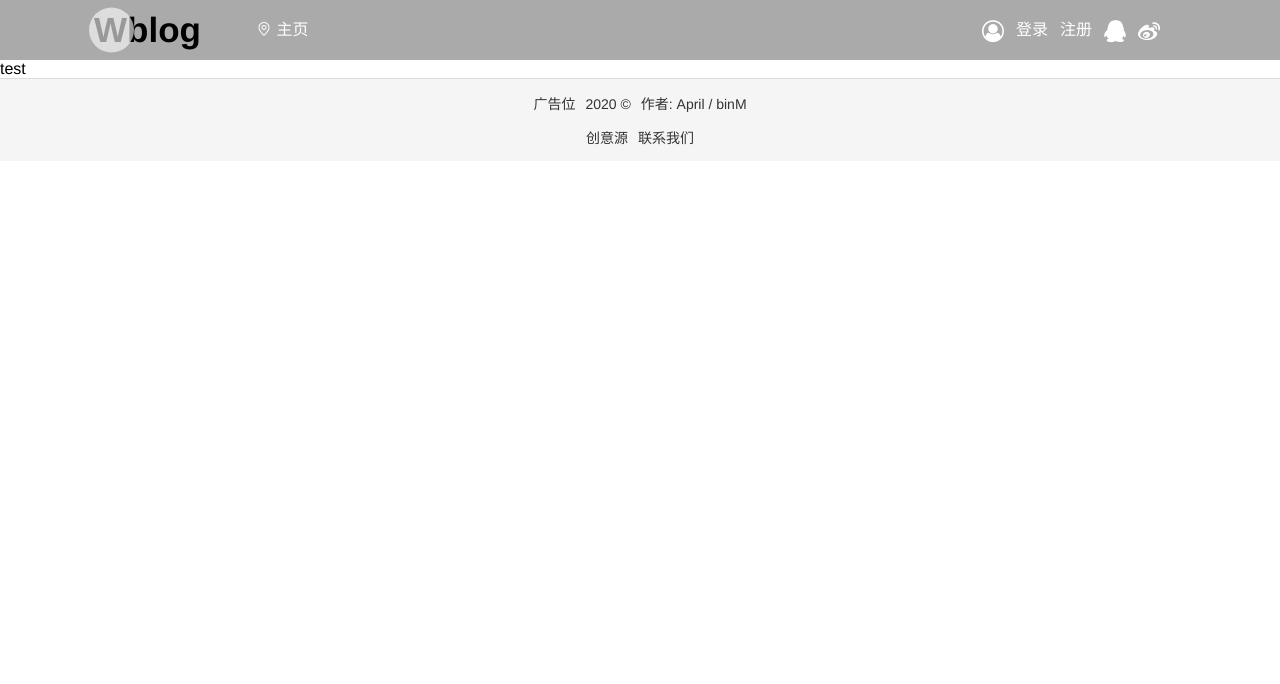
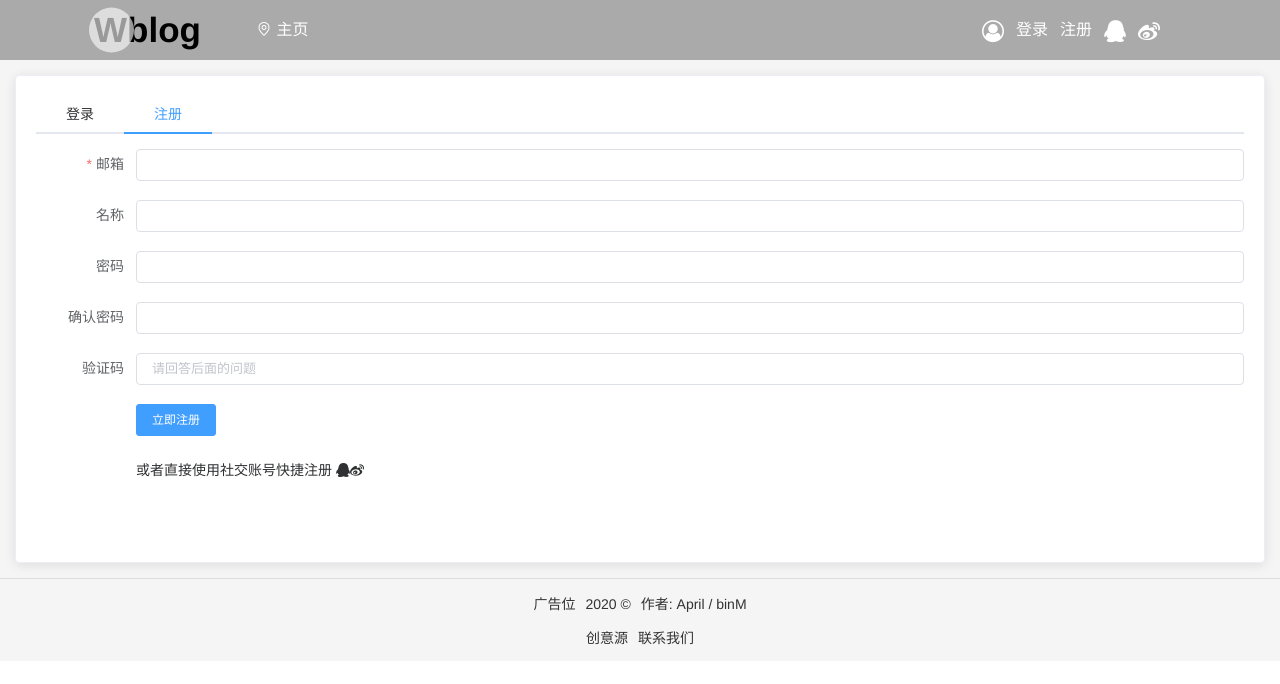
Before and after one commit to Aprilwyh/projects, a Vue app in the folder Wblog/: page /#/register in a window 1280 px wide. Shown: the top 684 px of the page. Built offline with nearby package versions, Linux system fonts and the light colour scheme.

Commit message:
完善登录/注册页

```diff
--- /dev/null
+++ b/Wblog/src/components/container.vue
@@ -0,0 +1,72 @@
+<template>
+  <div class="container">
+    <el-card class="box-card">
+      <div slot="header" class="clearfix">
+        <el-tabs v-model="activeName" @tab-click="handleClick">
+          <el-tab-pane label="登录" name="login">
+            <login></login>
+          </el-tab-pane>
+          <el-tab-pane label="注册" name="register">
+            <register></register>
+          </el-tab-pane>
+        </el-tabs>
+      </div>
+    </el-card>
+  </div>
+</template>
+<script>
+import login from "./login";
+import register from "./register";
+export default {
+  data() {
+    return {
+      activeName: this.$route.name
+    };
+  },
+  watch: {
+    $route(to, from) {
+      if (to.name === "login" || to.name === "register") {
+        this.activeName = to.name;
+      }
+    }
+  },
+  methods: {
+    handleClick(tab) {
+      if (tab.name === "login") {
+        this.$router.push({
+          name: "login"
+        });
+      } else if (tab.name === "register") {
+        this.$router.push({
+          name: "register"
+        });
+      }
+    }
+  },
+  components: {
+    login,
+    register
+  }
+};
+</script>
+<style lang="less" scoped>
+.container {
+  padding: 15px;
+  background-color: #f5f5f5;
+  /deep/ .el-card__header {
+    border-bottom: none;
+    font-size: 18px;
+  }
+  /deep/ .el-tabs__item {
+    margin-left: 30px;
+    padding: 0 30px;
+  }
+  /deep/ .el-tabs__item:last-child {
+    margin-left: 0px;
+  }
+  /deep/ .el-tabs__active-bar {
+    padding-left: 30px !important;
+    padding-right: 30px !important;
+  }
+}
+</style>
--- a/Wblog/src/components/header.vue
+++ b/Wblog/src/components/header.vue
@@ -30,7 +30,7 @@
 
 <script>
 export default {
-  name: "header"
+  name: "myHeader"
 };
 </script>
 
@@ -66,6 +66,9 @@ export default {
           color: #fff;
           display: inline-block;
         }
+        a:hover {
+          text-shadow: 0 0 5px #000;
+        }
       }
       .user {
         line-height: 60px;
@@ -75,6 +78,10 @@ export default {
           margin: 0 6px;
           color: #fff;
           display: inline-block;
+        }
+        i:hover,
+        a:hover {
+          color: rgba(0, 0, 0, 0.3);
         }
         i {
           font-size: 22px;
--- a/Wblog/src/components/login.vue
+++ b/Wblog/src/components/login.vue
@@ -1,53 +1,63 @@
 <template>
-  <div class="container">
-    <el-card class="box-card">
-      <div slot="header" class="clearfix">
-        <el-tabs v-model="activeName" @tab-click="handleClick">
-          <el-tab-pane label="登录" name="first">denglu</el-tab-pane>
-          <el-tab-pane label="注册" name="second">
-            <v-register></v-register>
-          </el-tab-pane>
-        </el-tabs>
-      </div>
-    </el-card>
-  </div>
+  <el-form
+    :model="ruleForm"
+    status-icon
+    :rules="rules"
+    ref="ruleForm"
+    label-width="100px"
+    class="demo-ruleForm"
+    size="small"
+  >
+    <el-form-item label="邮箱" prop="email">
+      <el-input v-model="ruleForm.email"></el-input>
+    </el-form-item>
+    <el-form-item label="密码" prop="pass">
+      <el-input type="password" v-model="ruleForm.pass" auto-complete="off"></el-input>
+    </el-form-item>
+    <el-form-item>
+      <el-button type="primary" @click="submitForm('ruleForm')">立即登录</el-button>
+      <span>忘记密码?</span>
+    </el-form-item>
+    <el-form-item>
+      或者使用社交账号登入
+      <i class="fa fa-qq"></i>
+      <i class="fa fa-weibo"></i>
+    </el-form-item>
+  </el-form>
 </template>
 <script>
 export default {
-  name: "login",
   data() {
     return {
-      activeName: "second"
+      ruleForm: {
+        email: "",
+        pass: ""
+      },
+      rules: {
+        email: [
+          { required: true, message: "请输入邮箱地址", trigger: "blur" },
+          {
+            type: "email",
+            message: "请输入正确的邮箱地址",
+            trigger: "blur,change"
+          }
+        ],
+        pass: [{ required: true, message: "请输入密码", trigger: "blur" }]
+      }
     };
   },
   methods: {
-    handleClick(tab, event) {
-      console.log(tab, event);
+    submitForm(formName) {
+      this.$refs[formName].validate(valid => {
+        if (valid) {
+          alert("submit!");
+        } else {
+          console.log("error submit!!");
+          return false;
+        }
+      });
     }
   },
-  components: {
-    "v-register": () => import("./register")
-  }
+  components: {}
 };
 </script>
-<style lang="less" scoped>
-.container {
-  padding: 15px;
-  background-color: #f5f5f5;
-  /deep/ .el-card__header {
-    border-bottom: none;
-    font-size: 18px;
-  }
-  /deep/ .el-tabs__item {
-    margin-left: 30px;
-    padding: 0 30px;
-  }
-  /deep/ .el-tabs__item:last-child {
-    margin-left: 0px;
-  }
-  /deep/ .el-tabs__active-bar {
-    padding-left: 30px !important;
-    padding-right: 30px !important;
-  }
-}
-</style>
--- a/Wblog/src/components/main.vue
+++ b/Wblog/src/components/main.vue
@@ -7,7 +7,7 @@
         <el-tab-pane label="分享" name="third"></el-tab-pane>
         <el-tab-pane label="讨论" name="fourth"></el-tab-pane>
         <el-tab-pane label="建议" name="fifth"></el-tab-pane>
-        <el-tab-pane label="|" disabled="true"></el-tab-pane>
+        <el-tab-pane label="|" disabled></el-tab-pane>
         <el-tab-pane label="我发表的贴" name="seventh">我发表的贴</el-tab-pane>
         <el-tab-pane label="我收藏的贴" name="eighth">我收藏的贴</el-tab-pane>
       </el-tabs>
--- a/Wblog/src/components/register.vue
+++ b/Wblog/src/components/register.vue
@@ -1,8 +1,96 @@
 <template>
-  <div>test</div>
+  <el-form
+    :model="ruleForm2"
+    status-icon
+    :rules="rules2"
+    ref="ruleForm2"
+    label-width="100px"
+    class="demo-ruleForm"
+    size="small"
+  >
+    <el-form-item prop="email" label="邮箱">
+      <el-input v-model="ruleForm2.email"></el-input>
+    </el-form-item>
+    <el-form-item label="名称">
+      <el-input v-model="ruleForm2.name"></el-input>
+    </el-form-item>
+    <el-form-item label="密码" prop="pass">
+      <el-input type="password" v-model="ruleForm2.pass" auto-complete="off"></el-input>
+    </el-form-item>
+    <el-form-item label="确认密码" prop="checkPass">
+      <el-input type="password" v-model="ruleForm2.checkPass" auto-complete="off"></el-input>
+    </el-form-item>
+    <el-form-item label="验证码">
+      <el-input v-model="ruleForm2.code" placeholder="请回答后面的问题"></el-input>
+    </el-form-item>
+    <el-form-item>
+      <el-button type="primary" @click="submitForm('ruleForm2')">立即注册</el-button>
+    </el-form-item>
+    <el-form-item>
+      或者直接使用社交账号快捷注册
+      <i class="fa fa-qq"></i>
+      <i class="fa fa-weibo"></i>
+    </el-form-item>
+  </el-form>
 </template>
 <script>
 export default {
-  name: "register"
+  data() {
+    var validatePass = (rule, value, callback) => {
+      if (value === "") {
+        callback(new Error("请输入密码"));
+      } else {
+        if (this.ruleForm2.checkPass !== "") {
+          this.$refs.ruleForm2.validateField("checkPass");
+        }
+        callback();
+      }
+    };
+    var validatePass2 = (rule, value, callback) => {
+      if (value === "") {
+        callback(new Error("请再次输入密码"));
+      } else if (value !== this.ruleForm2.pass) {
+        callback(new Error("两次输入密码不一致!"));
+      } else {
+        callback();
+      }
+    };
+    return {
+      ruleForm2: {
+        email: "",
+        name: "",
+        pass: "",
+        checkPass: "",
+        code: ""
+      },
+      rules2: {
+        email: [
+          { required: true, message: "请输入邮箱地址", trigger: "blur" },
+          {
+            type: "email",
+            message: "请输入正确的邮箱地址",
+            trigger: "blur,change"
+          }
+        ],
+        pass: [{ validator: validatePass, trigger: "blur" }],
+        checkPass: [{ validator: validatePass2, trigger: "blur" }]
+      }
+    };
+  },
+  methods: {
+    submitForm(formName) {
+      this.$refs[formName].validate(valid => {
+        if (valid) {
+          alert("submit!");
+        } else {
+          console.log("error submit!!");
+          return false;
+        }
+      });
+    },
+    resetForm(formName) {
+      this.$refs[formName].resetFields();
+    }
+  }
 };
 </script>
--- a/Wblog/src/router/index.js
+++ b/Wblog/src/router/index.js
@@ -1,9 +1,7 @@
 import Vue from 'vue'
 import Router from 'vue-router'
-import header from '@/components/header'
 import main from '@/components/main'
-import login from '@/components/login'
-import register from '@/components/register'
+import login from '@/components/container'
 
 Vue.use(Router)
 
@@ -11,7 +9,6 @@ export default new Router({
   routes: [
     {
       path: '/',
-      name: 'main',
       redirect: '/home' // 重定向
     },
     {
@@ -27,7 +24,7 @@ export default new Router({
     {
       path: '/register',
       name: 'register',
-      component: register
+      component: login
     }
   ]
 })
```
